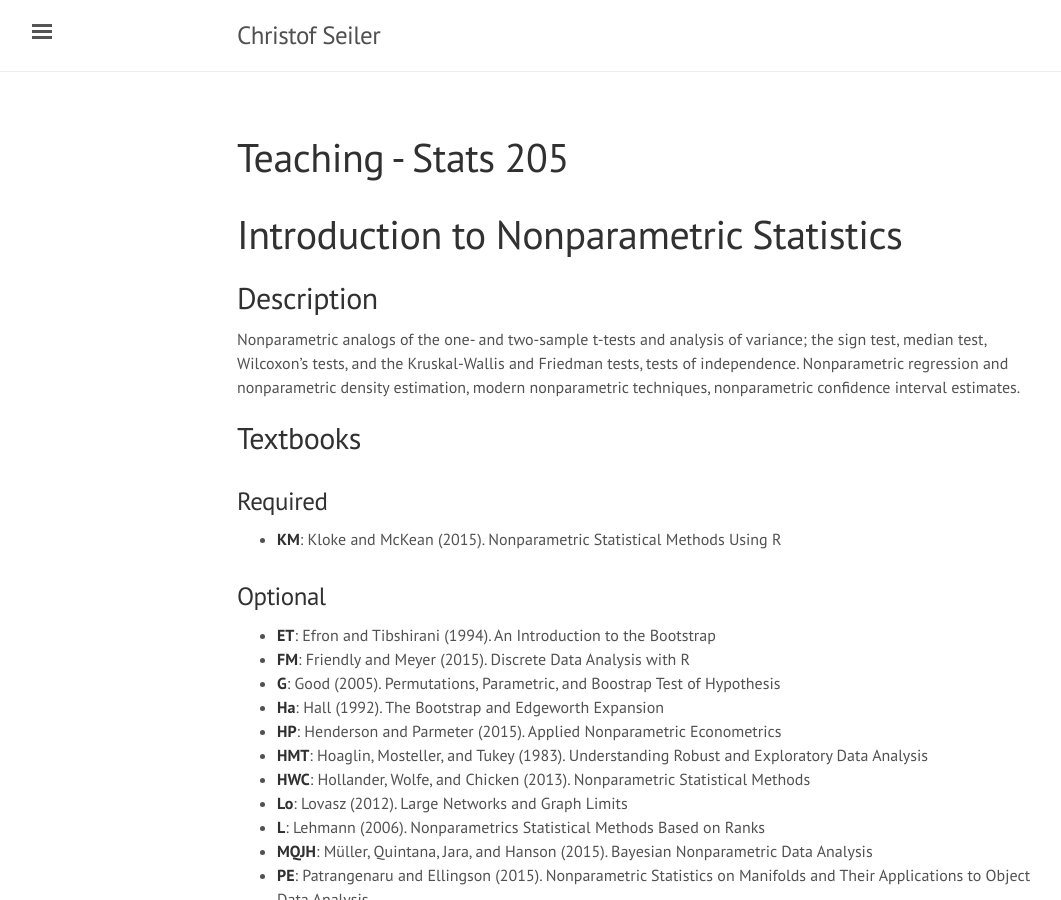
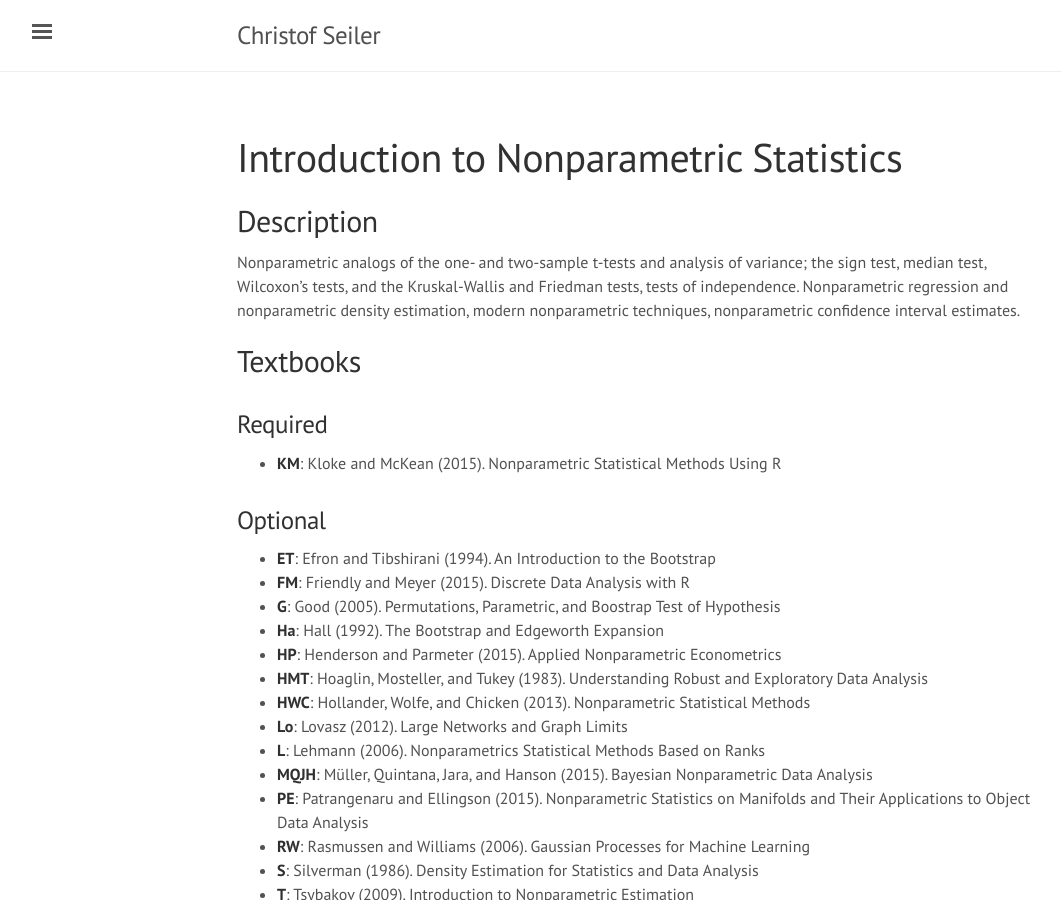
Before and after one commit to ChristofSeiler/ChristofSeiler.github.io, a Jekyll site: the page built from stats205.md, in a window 1280 px wide and 900 px high. Shown: the whole window, without its empty margins (3-1064 px from the left). Built offline with Jekyll 4.4.1, drawn with Linux system fonts in a browser that asks for light colours; formulas are drawn with MathJax 3.

Commit message:
hide pages by chaning layout to default

```diff
--- a/_includes/sidebar.html
+++ b/_includes/sidebar.html
@@ -20,9 +20,7 @@
     {% for node in pages_list %}
       {% if node.title != null %}
         {% if node.layout == "page" %}
-          {% unless node.exclude %}
-            <a class="sidebar-nav-item{% if page.url == node.url %} active{% endif %}" href="{{ node.url }}">{{ node.title }}</a>
-          {% endunless %}
+          <a class="sidebar-nav-item{% if page.url == node.url %} active{% endif %}" href="{{ node.url }}">{{ node.title }}</a>
         {% endif %}
       {% endif %}
     {% endfor %}
--- a/stats205.md
+++ b/stats205.md
@@ -1,6 +1,6 @@
 ---
-layout: page
-title: Teaching - Stats 205
+layout: default
+title: Stats 205
 ---
 
 # Introduction to Nonparametric Statistics
```
Also changed, not shown: test/homework.md (+1 -2 lines).
